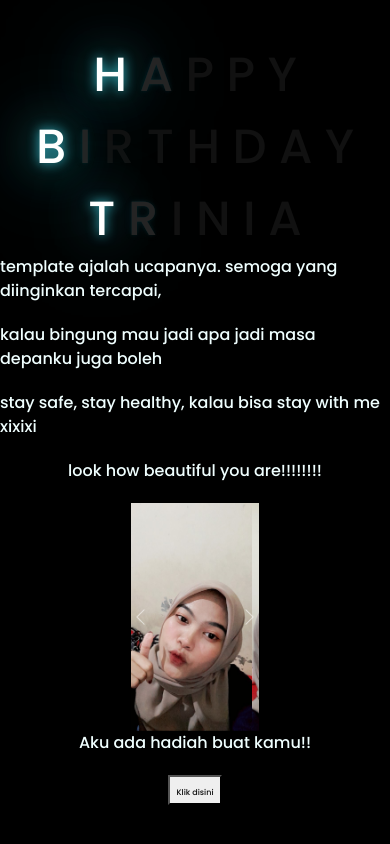
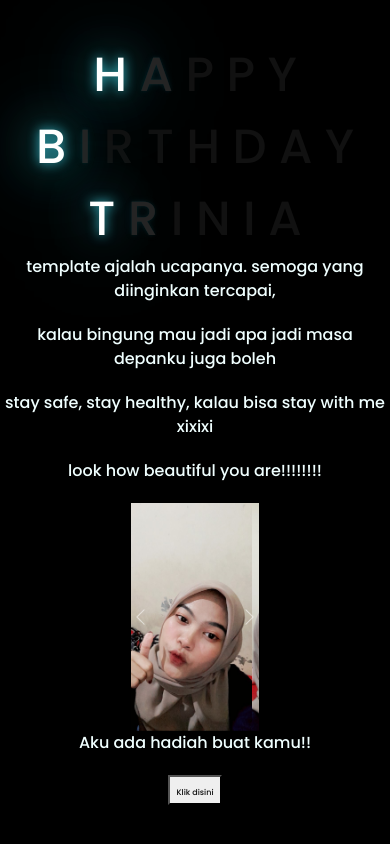
Before and after one commit to plenton/encik, a plain HTML site: page index.html in a window 390 px wide. Drawn offline with nearby package versions, Linux system fonts and the light colour scheme.

Commit message:
Update style.css

```diff
--- a/css/style.css
+++ b/css/style.css
@@ -54,7 +54,7 @@ body{
 .description{
     font-size: 1.5rem;
     margin-bottom: 20px;
-    justify-content: center;
+    text-align: center;
 }
 
 .button a{
@@ -72,6 +72,7 @@ body{
     }
     .description{
         font-size: 1rem;
+        text-align: center;
     }
 
     .button a{
```
